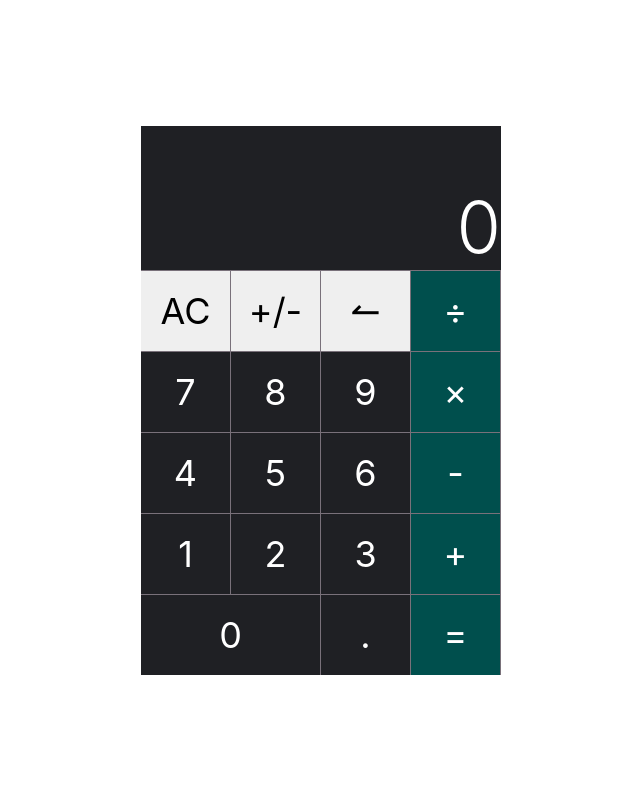
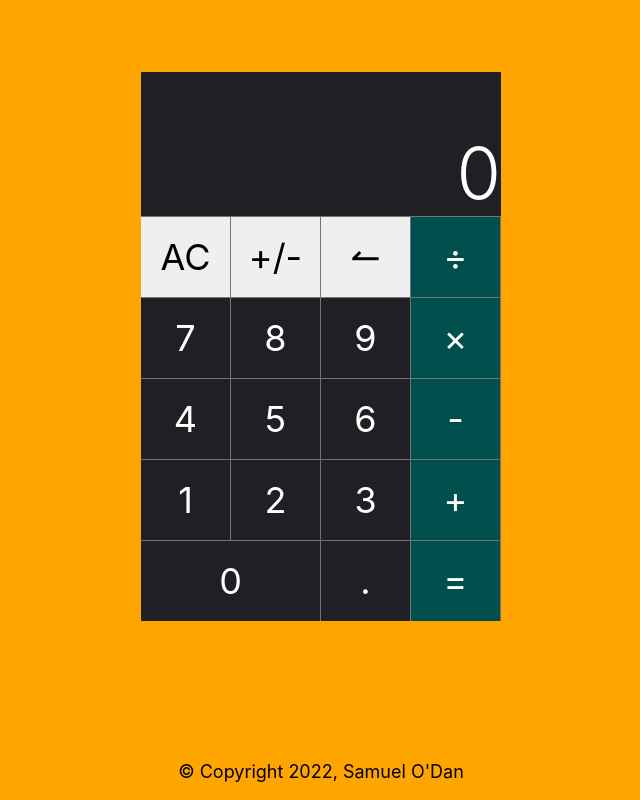
Before and after one commit to Samuelodan/basic-calculator, a plain HTML site: page index.html in a window 1280 px wide. Shown: the whole page, without its empty margins (319-959 px from the left). Drawn offline with Linux system fonts and the light colour scheme.

Commit message:
Add page bg-coolor and copyright info

```diff
--- a/index.html
+++ b/index.html
@@ -33,5 +33,8 @@
         <button id="equals" class="operator">=</button>
       </div>
     </div>
+    <footer>
+      <p>© Copyright 2022, Samuel O'Dan</p>
+    </footer>
   </body>
 </html>
--- a/style.css
+++ b/style.css
@@ -13,13 +13,21 @@ html {
 body {
   height: 100vh;
   display: flex;
-  justify-content: center;
+  flex-direction: column;
+  justify-content: space-between;
   align-items: center;
+  background-color: orange;
 }
 
-.main-container {
-  /* height: 70vh;
-  width: 50vw; */
+footer {
+  justify-self: flex-end;
+}
+footer p {
+  margin-bottom: 1rem;
+}
+
+#main-container {
+  margin-top: 4rem;
 }
 #screen {
   height: 8rem;
```
